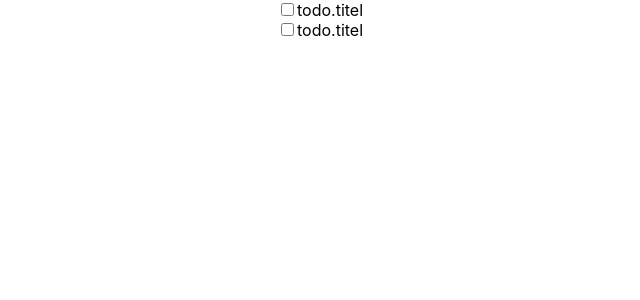
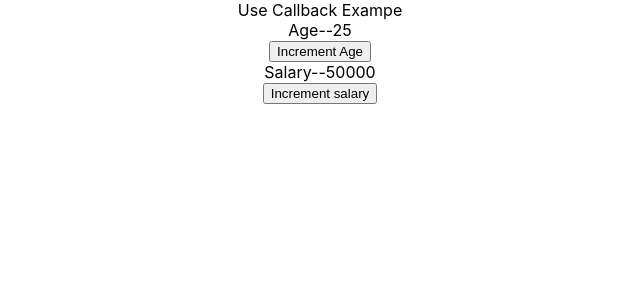
Before and after one commit to Bivek10/React-R-D, a React (Create React App) app: page / in a window 1280 px wide. Shown: the top 300 px of the page, without its empty margins (320-960 px from the left). Built offline with nearby package versions, Linux system fonts and the light colour scheme.

Commit message:
useCallbackHook:implementation

```diff
--- a/src/App.js
+++ b/src/App.js
@@ -2,7 +2,9 @@
 import ComponentD from "./components/UseContextEx";
 import UseReducerEx from "./components/UseReducerEx";
 import ComponentE from "./components/componentE";
+import ParentCompoent from "./components/useCallbacksEx/ParentCompoent"
 import React from "react";
+
 
 export const UserContext = React.createContext();
 export const AddressContext = React.createContext();
@@ -10,7 +12,6 @@
 function App() {
   return (
     <div className="App">
-
       {/* <UserContext.Provider value={"Bivek Karki"}>
         <AddressContext.Provider value={"Dilibazar, Kathamndu"}>
          <ComponentD/>
@@ -18,8 +19,8 @@
         </AddressContext.Provider>
       </UserContext.Provider> */}
 
-
-      <UseReducerEx/>
+     <ParentCompoent/>
+      {/* <UseReducerEx/> */}
       {/* <HookDataFetch /> */}
       {/* <IntervalHookCounter/> */}
       {/* <MouseContainer/> */}
--- a/src/components/UseReducerEx.js
+++ b/src/components/UseReducerEx.js
@@ -1,4 +1,5 @@
 import React, { useReducer } from "react";
+import './useReducerEx.css';
 
 const reducer = (state, action) => {
   switch (action.type) {
@@ -35,7 +36,7 @@
     dispatch({ type: "COMPLETE", id: todo.id });
   };
 
-  return <div>
+  return <div className="checkbox__div">
    { todos.map((todo)=>(
     <div key={todo.id}>
     <label>
--- /dev/null
+++ b/src/components/useCallbacksEx/Button.js
@@ -0,0 +1,12 @@
+import React from 'react'
+
+function Button({handleClick, children}) {
+    console.log(`Render ${children}`)
+  return (
+    <div>
+        <button onClick={handleClick}> {children}</button>
+    </div>
+  )
+}
+
+export default React.memo(Button)
--- /dev/null
+++ b/src/components/useCallbacksEx/Count.js
@@ -0,0 +1,12 @@
+import React from "react";
+
+function Count({ text, count }) {
+  console.log(`Render ${text}`);
+  return (
+    <div>
+      {text}--{count}
+    </div>
+  );
+}
+
+export default React.memo(Count);
--- /dev/null
+++ b/src/components/useCallbacksEx/ParentCompoent.js
@@ -0,0 +1,30 @@
+import React, { useState, useCallback } from "react";
+import Title from "./Title";
+import Button from "./Button";
+import Count from "./Count";
+
+function ParentCompoent() {
+  const [age, setAge] = useState(25);
+
+  const [salary, setSalary] = useState(50000);
+
+  const incrementAge = useCallback(() => {
+    setAge(age + 1);
+  }, [age]);
+
+  const incrementSalary = useCallback(() => {
+    setSalary(salary + 1000);
+  }, [salary]);
+
+  return (
+    <div>
+      <Title />
+      <Count text="Age" count={age} />
+      <Button handleClick={incrementAge}> Increment Age</Button>
+      <Count text="Salary" count={salary} />
+      <Button handleClick={incrementSalary}>Increment salary</Button>
+    </div>
+  );
+}
+
+export default ParentCompoent;
--- /dev/null
+++ b/src/components/useCallbacksEx/Title.js
@@ -0,0 +1,9 @@
+import React from 'react'
+
+function Title() {
+  return (
+    <div>Use Callback Exampe</div>
+  )
+}
+
+export default React.memo(Title)
--- /dev/null
+++ b/src/components/useReducerEx.css
@@ -0,0 +1,21 @@
+.checkbox__div{
+    background: red;
+    height: 50vh;
+    margin: 0;
+    padding: 0;
+    color:blue;
+    display: flex;
+    flex-direction: row;
+    justify-content: center;
+    gap: 5rem;
+}
+
+.checkbox__div, lable{
+    font-size: 2rem;
+    color: gree;
+}
+
+/* .checkbox__div, input{
+    height: 1rem;
+    width: 1rem;
+} */
```
